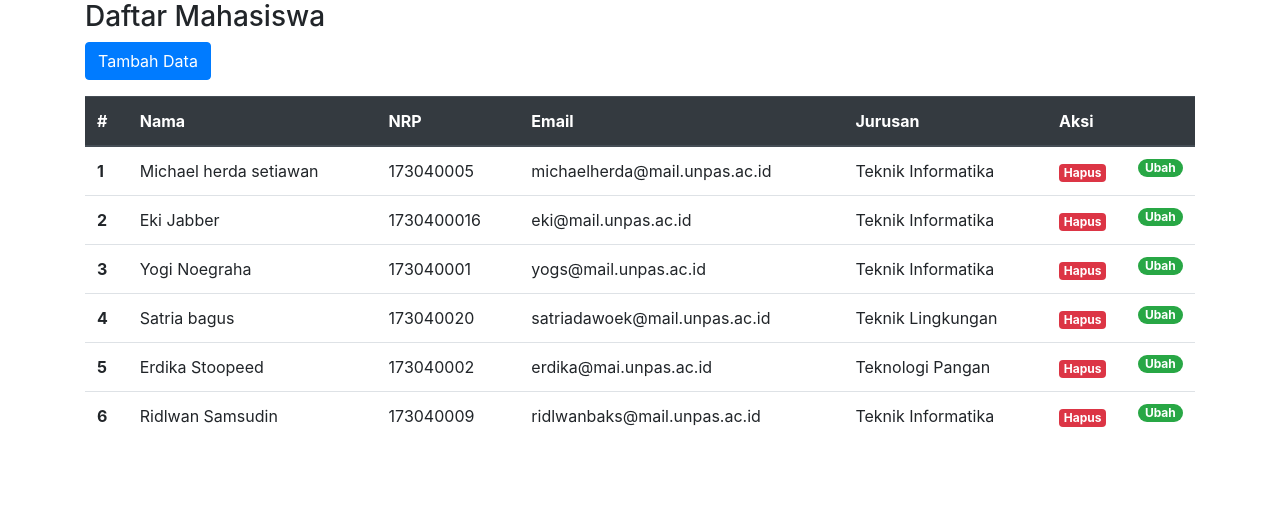
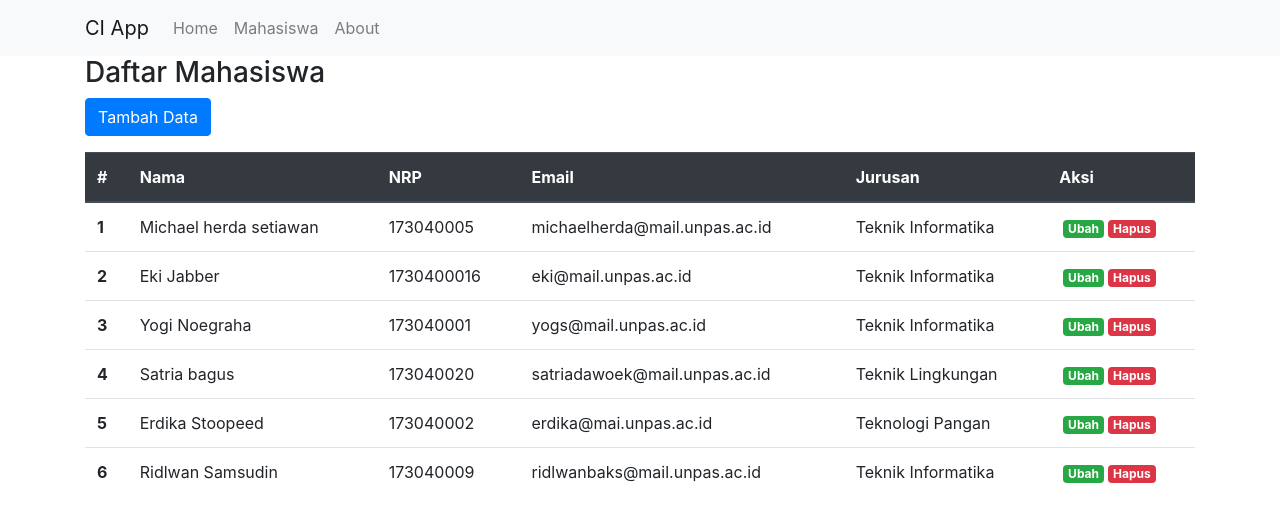
Before and after one commit to michaelherda/pertemuan6-coba-ci, a CodeIgniter app: page /pertemuan6-coba-ci/ in a window 1280 px wide. Shown: the top 522 px of the page. Run offline with CodeIgniter, Linux system fonts and the light colour scheme; data comes from the database, SQL or seed files in the repository.

Commit message:
menampilkan navbar yang sebelumnya tak terpanggil

```diff
--- a/coba-ci/application/controllers/Mahasiswa.php
+++ b/coba-ci/application/controllers/Mahasiswa.php
@@ -13,8 +13,11 @@ class Mahasiswa extends CI_Controller
 
 	public function index()
 	{
+        $data['judul'] = 'Daftar Mahasiswa';
 		$data['mahasiswa'] = $this->Mahasiswa_model->getAllMahasiswa();
+        $this->load->view('templates/header', $data);
 		$this->load->view('mahasiswa/index', $data);
+        $this->load->view('templates/footer');
 	}
 
 	public function tambah()
--- a/coba-ci/application/models/Mahasiswa_model.php
+++ b/coba-ci/application/models/Mahasiswa_model.php
@@ -21,7 +21,7 @@ class Mahasiswa_model extends CI_Model
                 "nama" => $this->input->post('nama', true),
                 "nrp" => $this->input->post('nrp', true),
                 "email" => $this->input->post('email', true),
-                "email" => $this->input->post('jurusan', true),
+                "jurusan" => $this->input->post('jurusan', true),
         ];
         $this->db->where('id', $this->input->post('id'));
 
--- a/coba-ci/application/views/mahasiswa/index.php
+++ b/coba-ci/application/views/mahasiswa/index.php
@@ -38,7 +38,7 @@
               <td><?= $mhs['email']; ?></td>
               <td><?= $mhs['jurusan']; ?></td>
               <td>
-                <a href="<?=base_url()?>mahasiswa/ubah/<?= $mhs['id'];?>" class="badge badge-pill badge-success float-right ml-1">Ubah</a>
+                <a href="<?=base_url()?>mahasiswa/ubah/<?= $mhs['id'];?>" class="badge badge-success ml-1">Ubah</a>
                 <a href="<?=base_url()?>mahasiswa/hapus/<?= $mhs['id'];?>" onclick="return confirm('Yakin Ingin Hapus?');" class="badge badge-danger">Hapus</a>
               </td>
             </tr>
--- /dev/null
+++ b/coba-ci/application/views/templates/footer.php
@@ -0,0 +1,6 @@
+<!-- jQuery first, then Popper.js, then Bootstrap JS -->
+    <script src="https://code.jquery.com/jquery-3.3.1.slim.min.js" integrity="sha384-q8i/X+965DzO0rT7abK41JStQIAqVgRVzpbzo5smXKp4YfRvH+8abtTE1Pi6jizo" crossorigin="anonymous"></script>
+    <script src="https://cdnjs.cloudflare.com/ajax/libs/popper.js/1.14.7/umd/popper.min.js" integrity="sha384-UO2eT0CpHqdSJQ6hJty5KVphtPhzWj9WO1clHTMGa3JDZwrnQq4sF86dIHNDz0W1" crossorigin="anonymous"></script>
+    <script src="https://stackpath.bootstrapcdn.com/bootstrap/4.3.1/js/bootstrap.min.js" integrity="sha384-JjSmVgyd0p3pXB1rRibZUAYoIIy6OrQ6VrjIEaFf/nJGzIxFDsf4x0xIM+B07jRM" crossorigin="anonymous"></script>
+  </body>
+</html>
--- /dev/null
+++ b/coba-ci/application/views/templates/header.php
@@ -0,0 +1,29 @@
+<!doctype html>
+<html lang="en">
+  <head>
+    <!-- Required meta tags -->
+    <meta charset="utf-8">
+    <meta name="viewport" content="width=device-width, initial-scale=1, shrink-to-fit=no">
+
+    <!-- Bootstrap CSS -->
+    <link rel="stylesheet" href="https://stackpath.bootstrapcdn.com/bootstrap/4.3.1/css/bootstrap.min.css" integrity="sha384-ggOyR0iXCbMQv3Xipma34MD+dH/1fQ784/j6cY/iJTQUOhcWr7x9JvoRxT2MZw1T" crossorigin="anonymous">
+
+    <title><?= $judul?></title>
+    </head>
+<body>
+
+    <nav class="navbar navbar-expand-lg navbar-light bg-light">
+        <div class="container">
+            <a class="navbar-brand" href="<?= base_url();?>">CI App</a>
+                <button class="navbar-toggler" type="button" data-toggle="collapse" data-target="#navbarNavAltMarkup" aria-controls="navbarNavAltMarkup" aria-expanded="false" aria-label="Toggle navigation">
+                    <span class="navbar-toggler-icon"></span>
+                </button>
+        <div class="collapse navbar-collapse" id="navbarNavAltMarkup">
+            <div class="navbar-nav">
+                <a class="nav-item nav-link" href="<?= base_url();?>">Home <span class="sr-only">(current)</span></a>
+                <a class="nav-item nav-link" href="<?= base_url();?>mahasiswa">Mahasiswa</a>
+                <a class="nav-item nav-link" href="<?= base_url();?>about">About</a>
+            </div>
+        </div>
+        </div>
+    </nav>
```
Also changed, not shown: other parts of coba-ci/application/views/mahasiswa/index.php (+0 -8 lines).
